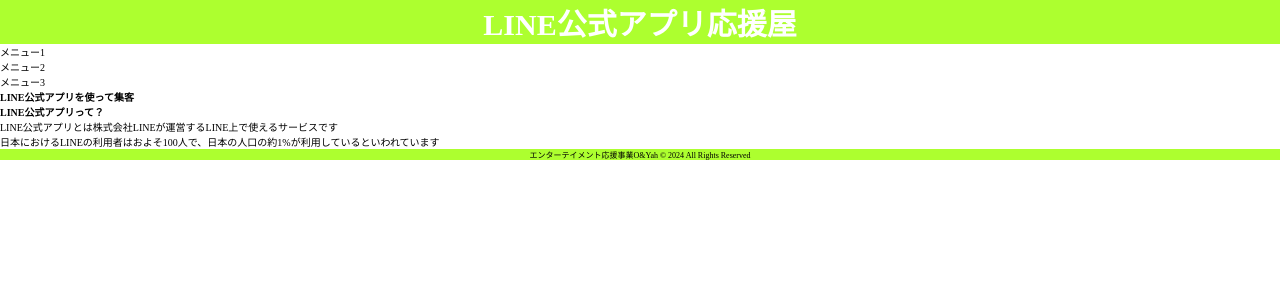
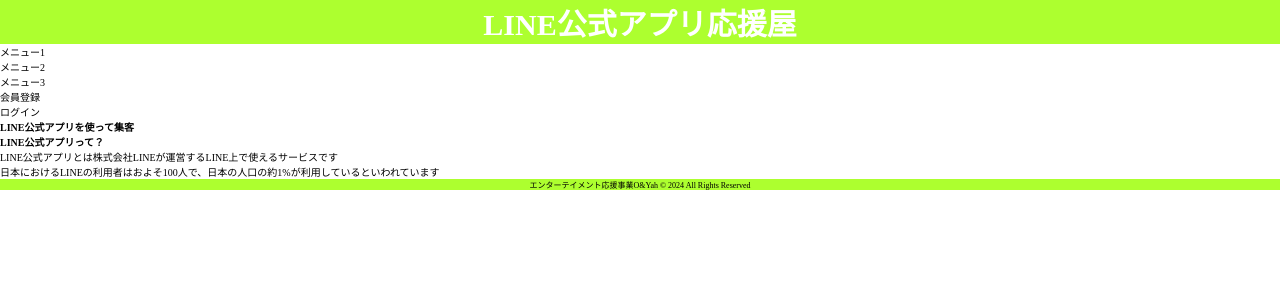
Before and after one commit to bigsky1118z/oandyah_line, a Laravel app: page / in a window 1280 px wide. Shown: the top 300 px of the page. Run offline with Laravel 10, Linux system fonts and the light colour scheme.

Commit message:
register

```diff
--- a/resources/views/index.blade.php
+++ b/resources/views/index.blade.php
@@ -13,6 +13,10 @@
                 @auth
                     <li>{{ auth()->user()->user_name }}</li>
                 @endauth
+                @guest
+                    <li><a href="register">会員登録</a></li>
+                    <li><a href="login">ログイン</a></li>
+                @endguest
             </ul>
         </nav>
         @auth
```
